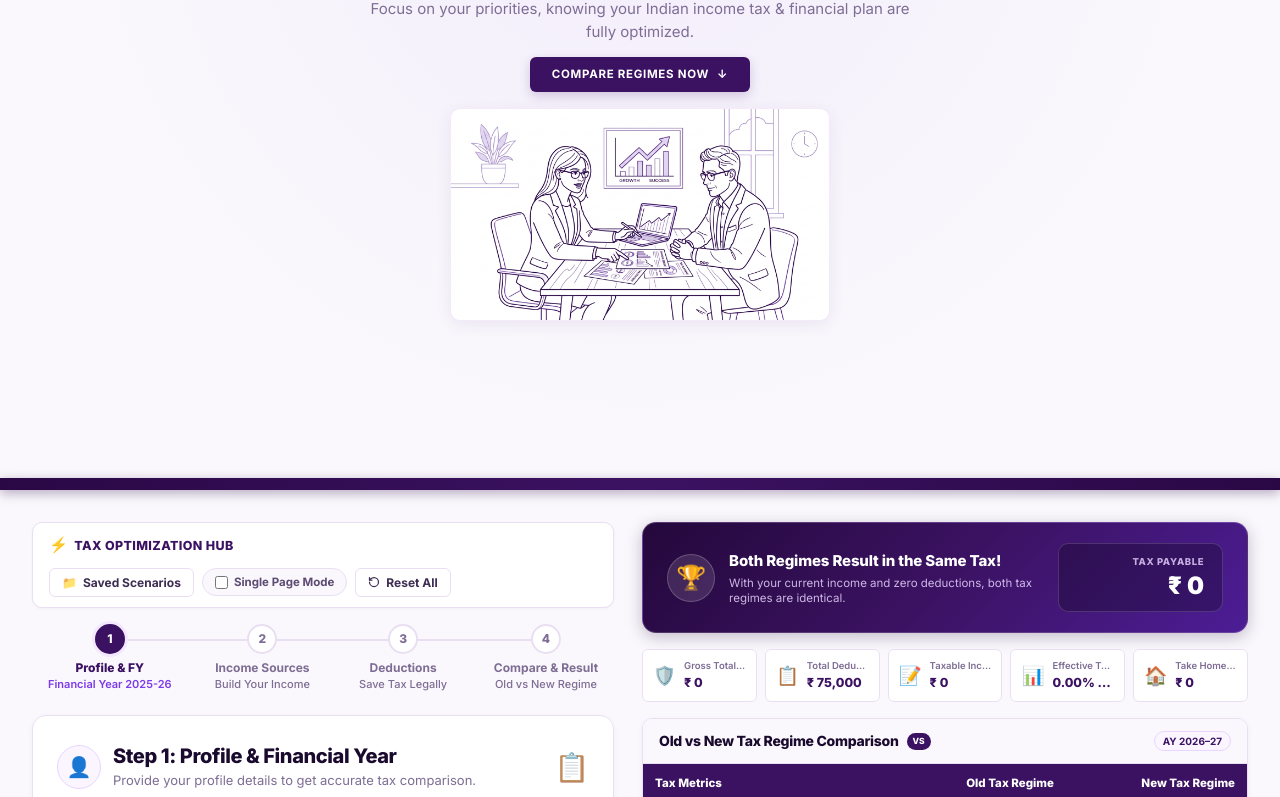
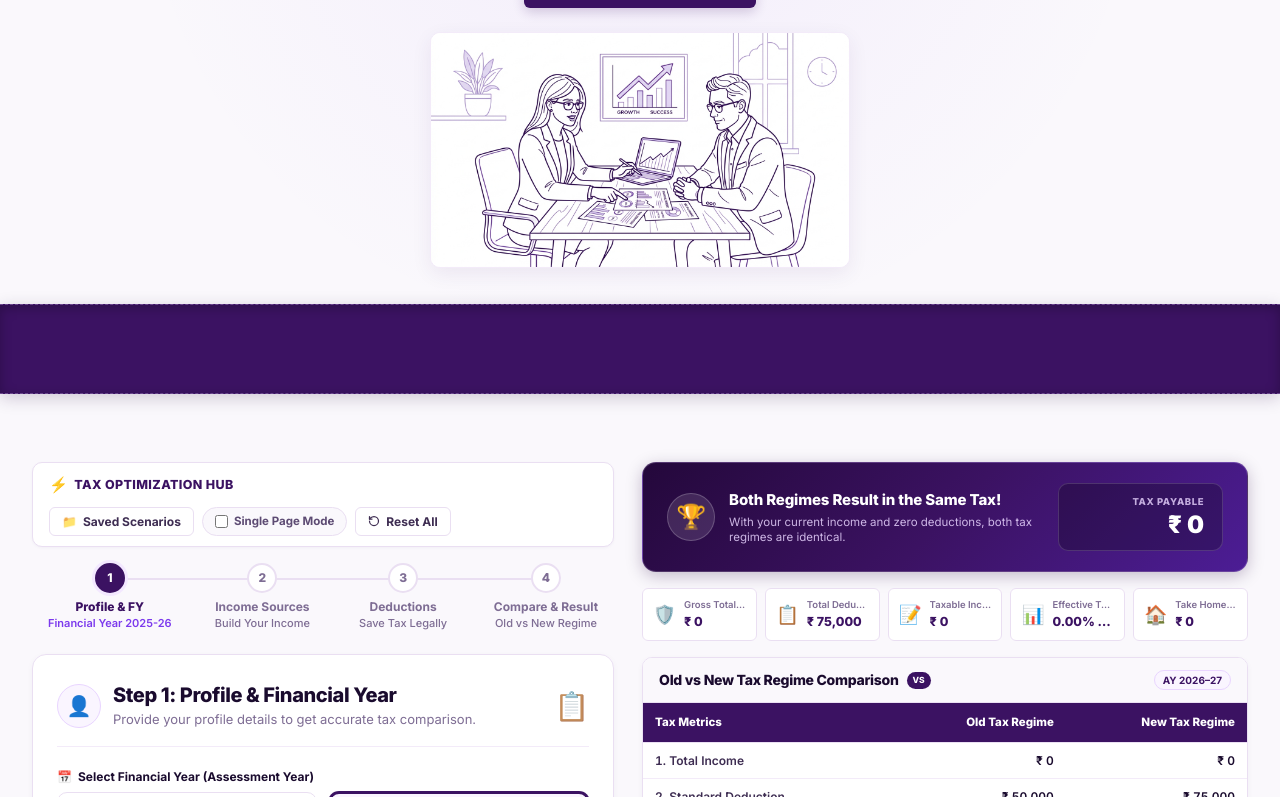
Before and after one commit to uttamvardam/Web-Projects, a website: page Tax-Clarity/index.html in a window 1280 px wide. Shown: the part 314-1111 px from the top of the page. Drawn offline with Linux system fonts and the light colour scheme.

Commit message:
Add full-width deep royal purple separator band with dashed borders and no text between Page 1 and Page 2

```diff
--- a/Tax-Clarity/css/styles.css
+++ b/Tax-Clarity/css/styles.css
@@ -174,13 +174,7 @@ button {
 
 /* ================= HERO / TOP VISUAL AREA ================= */
 .hero-visual-section {
-  height: calc(100vh - 65px - 12px);
-  min-height: 480px;
-  display: flex;
-  flex-direction: column;
-  justify-content: center;
-  align-items: center;
-  padding: 12px 0 16px 0;
+  padding: 44px 0 36px 0;
   text-align: center;
   position: relative;
   background: radial-gradient(circle at 50% 15%, rgba(124, 58, 237, 0.06) 0%, transparent 65%);
@@ -195,12 +189,12 @@ button {
 }
 
 .hero-main-title {
-  font-size: 2.2rem;
+  font-size: 2.5rem;
   font-weight: 900;
   line-height: 1.15;
   color: var(--color-primary);
   letter-spacing: -0.03em;
-  margin-bottom: 8px;
+  margin-bottom: 10px;
 }
 
 [data-theme="dark"] .hero-main-title {
@@ -208,23 +202,23 @@ button {
 }
 
 .hero-subtitle {
-  font-size: 0.9375rem;
+  font-size: 1rem;
   color: var(--text-muted);
   font-weight: 400;
-  max-width: 560px;
-  line-height: 1.5;
-  margin-bottom: 14px;
+  max-width: 580px;
+  line-height: 1.55;
+  margin-bottom: 18px;
 }
 
 .hero-cta-btn {
   display: inline-flex;
   align-items: center;
   gap: 8px;
-  padding: 8px 22px;
+  padding: 10px 24px;
   background: var(--color-primary);
   color: #FFFFFF;
   border-radius: var(--radius-sm);
-  font-size: 11.5px;
+  font-size: 12px;
   font-weight: 700;
   letter-spacing: 0.06em;
   text-transform: uppercase;
@@ -241,7 +235,7 @@ button {
 }
 
 .hero-illustration-wrapper {
-  margin-top: 16px;
+  margin-top: 24px;
   display: flex;
   justify-content: center;
   align-items: center;
@@ -250,23 +244,25 @@ button {
 
 .hero-illustration-img {
   width: 100%;
-  max-width: 380px;
+  max-width: 420px;
   height: auto;
   border-radius: var(--radius-md);
-  box-shadow: 0 4px 16px rgba(59, 18, 98, 0.07);
+  box-shadow: 0 6px 20px rgba(59, 18, 98, 0.07);
   border: 1px solid var(--border-subtle);
   background: #FFFFFF;
   display: block;
 }
 
-/* ================= SECTION DIVIDER / ACCENT BAR ================= */
-.section-divider-bar {
+/* ================= FULL-WIDTH DEEP PURPLE SEPARATOR BAND ================= */
+.purple-separator-band {
   width: 100%;
-  height: 12px;
-  background: linear-gradient(90deg, #2A0845 0%, #3B1262 50%, #2A0845 100%);
-  box-shadow: 0 3px 12px rgba(42, 8, 69, 0.35);
+  height: 90px;
+  background: var(--bg-ribbon); /* #24083B / deep royal purple */
+  border-top: 1px dashed rgba(233, 213, 255, 0.28);
+  border-bottom: 1px dashed rgba(233, 213, 255, 0.28);
+  margin-bottom: 36px;
   position: relative;
-  z-index: 10;
+  box-shadow: inset 0 3px 12px rgba(0, 0, 0, 0.25), 0 4px 16px rgba(36, 8, 59, 0.2);
 }
 
 /* ================= MAIN 2-COLUMN DASHBOARD ================= */
--- a/Tax-Clarity/index.html
+++ b/Tax-Clarity/index.html
@@ -81,8 +81,8 @@
     </div>
   </section>
 
-  <!-- Solid Deep Royal Purple Section Divider between Page 1 & Page 2 -->
-  <div class="section-divider-bar" aria-hidden="true"></div>
+  <!-- Full-Width Deep Royal Purple Separator Band (No Text) -->
+  <div class="purple-separator-band" aria-hidden="true"></div>
 
   <!-- Anchor for Smooth Scrolling -->
   <div id="calculatorSection"></div>
--- a/css/styles.css
+++ b/css/styles.css
@@ -174,13 +174,7 @@ button {
 
 /* ================= HERO / TOP VISUAL AREA ================= */
 .hero-visual-section {
-  height: calc(100vh - 65px - 12px);
-  min-height: 480px;
-  display: flex;
-  flex-direction: column;
-  justify-content: center;
-  align-items: center;
-  padding: 12px 0 16px 0;
+  padding: 44px 0 36px 0;
   text-align: center;
   position: relative;
   background: radial-gradient(circle at 50% 15%, rgba(124, 58, 237, 0.06) 0%, transparent 65%);
@@ -195,12 +189,12 @@ button {
 }
 
 .hero-main-title {
-  font-size: 2.2rem;
+  font-size: 2.5rem;
   font-weight: 900;
   line-height: 1.15;
   color: var(--color-primary);
   letter-spacing: -0.03em;
-  margin-bottom: 8px;
+  margin-bottom: 10px;
 }
 
 [data-theme="dark"] .hero-main-title {
@@ -208,23 +202,23 @@ button {
 }
 
 .hero-subtitle {
-  font-size: 0.9375rem;
+  font-size: 1rem;
   color: var(--text-muted);
   font-weight: 400;
-  max-width: 560px;
-  line-height: 1.5;
-  margin-bottom: 14px;
+  max-width: 580px;
+  line-height: 1.55;
+  margin-bottom: 18px;
 }
 
 .hero-cta-btn {
   display: inline-flex;
   align-items: center;
   gap: 8px;
-  padding: 8px 22px;
+  padding: 10px 24px;
   background: var(--color-primary);
   color: #FFFFFF;
   border-radius: var(--radius-sm);
-  font-size: 11.5px;
+  font-size: 12px;
   font-weight: 700;
   letter-spacing: 0.06em;
   text-transform: uppercase;
@@ -241,7 +235,7 @@ button {
 }
 
 .hero-illustration-wrapper {
-  margin-top: 16px;
+  margin-top: 24px;
   display: flex;
   justify-content: center;
   align-items: center;
@@ -250,23 +244,25 @@ button {
 
 .hero-illustration-img {
   width: 100%;
-  max-width: 380px;
+  max-width: 420px;
   height: auto;
   border-radius: var(--radius-md);
-  box-shadow: 0 4px 16px rgba(59, 18, 98, 0.07);
+  box-shadow: 0 6px 20px rgba(59, 18, 98, 0.07);
   border: 1px solid var(--border-subtle);
   background: #FFFFFF;
   display: block;
 }
 
-/* ================= SECTION DIVIDER / ACCENT BAR ================= */
-.section-divider-bar {
+/* ================= FULL-WIDTH DEEP PURPLE SEPARATOR BAND ================= */
+.purple-separator-band {
   width: 100%;
-  height: 12px;
-  background: linear-gradient(90deg, #2A0845 0%, #3B1262 50%, #2A0845 100%);
-  box-shadow: 0 3px 12px rgba(42, 8, 69, 0.35);
+  height: 90px;
+  background: var(--bg-ribbon); /* #24083B / deep royal purple */
+  border-top: 1px dashed rgba(233, 213, 255, 0.28);
+  border-bottom: 1px dashed rgba(233, 213, 255, 0.28);
+  margin-bottom: 36px;
   position: relative;
-  z-index: 10;
+  box-shadow: inset 0 3px 12px rgba(0, 0, 0, 0.25), 0 4px 16px rgba(36, 8, 59, 0.2);
 }
 
 /* ================= MAIN 2-COLUMN DASHBOARD ================= */
```
Also changed, not shown: index.html (+2 -2 lines).
